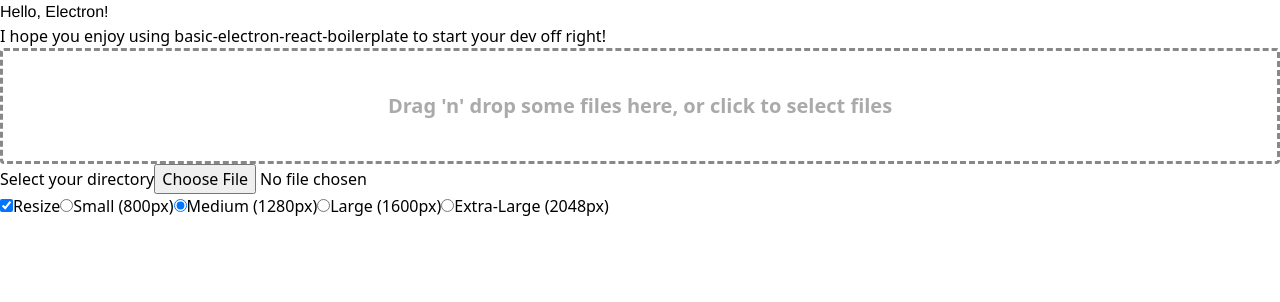
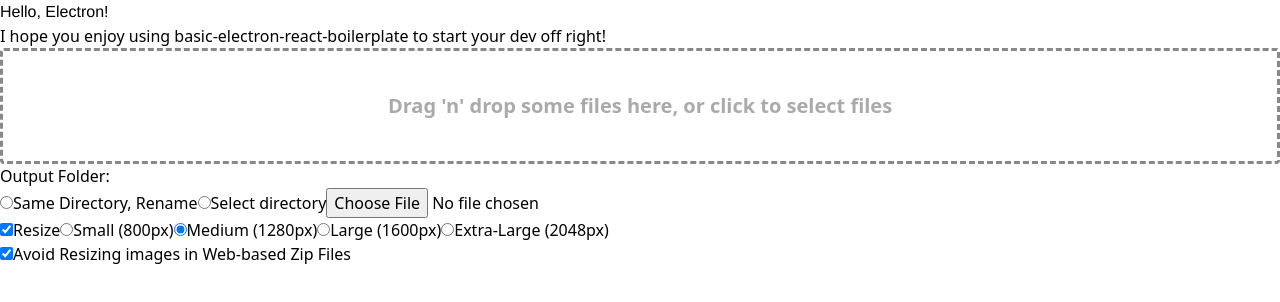
Before and after one commit to ethan-ou/compress-everything, a React app: page / in a window 1280 px wide. Shown: the top 302 px of the page. Built offline with nearby package versions, Linux system fonts and the light colour scheme; the HTML template or start-up script is replaced by a standard one.

Commit message:
added ability to drag and drop folders

```diff
--- a/package.json
+++ b/package.json
@@ -50,6 +50,7 @@
     "fs-extra": "*",
     "handbrake-js": "*",
     "html-minifier": "*",
+    "html5-file-selector": "^2.1.0",
     "imagemin": "*",
     "imagemin-gifsicle": "*",
     "imagemin-mozjpeg": "*",
--- a/src/components/DragAndDrop.js
+++ b/src/components/DragAndDrop.js
@@ -2,13 +2,17 @@
 import Dropzone from 'react-dropzone'
 import { ipcRenderer } from 'electron';
 import { acceptedTypesArray } from '../constants/types';
+import { getDroppedOrSelectedFiles } from 'html5-file-selector';
 
 export default class DragAndDrop extends React.Component {
     constructor(props){
         super(props);
         this.state = {
             files: [],
+            output: "",
+            outputPath: "",
             resize: true,
+            avoidResizeZip: true,
             resolution: "1"
         }
     }
@@ -45,7 +49,16 @@
 
         return(
             <div>
-                <Dropzone onDrop={this.onDrop} accept={acceptedTypesArray} multiple >
+                <Dropzone
+                    onDrop={this.onDrop}
+                    accept={acceptedTypesArray}
+                    getDataTransferItems={evt =>
+                    getDroppedOrSelectedFiles(evt).then(list =>
+                            list.map(({ fileObject, ...rest }) => fileObject)
+                        )
+                    }
+                    multiple
+                >
                 {({getRootProps, getInputProps}) => (
                     <section>
                     <div {...getRootProps({className: 'dropzone'})}>
@@ -53,31 +66,44 @@
                         <p>Drag 'n' drop some files here, or click to select files</p>
                     </div>
                     <div>
-                        <label>Select your directory
-                            <input type="file" webkitdirectory="true"/>
-                        </label>
+
                     </div>
                     </section>
                     )}
                 </Dropzone>
                 <div>
+                    <h2>Output Folder:</h2>
+                    <input type="radio" id="output1" name="output" onChange={this.handleInputChange} checked={this.state.output === "0"} value="0" />
+                    <label htmlFor="output1">Same Directory, Rename</label>
+                    <input type="radio" id="output2" name="output" onChange={this.handleInputChange} checked={this.state.output === "0"} value="0" />
+                    <label htmlFor="output2">Select directory
+                        <input type="file" webkitdirectory="true" name="outputPath" onChange={this.handleInputChange}/>
+                    </label>
+                </div>
+
+                <div>
                     <input type="checkbox" id="resizeSwitch" name="resize" onChange={this.handleInputChange} checked={this.state.resize} />
                     <label htmlFor="resizeSwitch">Resize</label>
 
-                    <input type="radio" id="contactChoice1" name="resolution" onChange={this.handleInputChange} checked={this.state.resolution === "0"} disabled={!this.state.resize} value="0" />
-                    <label htmlFor="contactChoice1">Small (800px)</label>
+                    <input type="radio" id="resize1" name="resolution" onChange={this.handleInputChange} checked={this.state.resolution === "0"} disabled={!this.state.resize} value="0" />
+                    <label htmlFor="resize1">Small (800px)</label>
 
-                    <input type="radio" id="contactChoice2" name="resolution" onChange={this.handleInputChange} checked={this.state.resolution === "1"} disabled={!this.state.resize} value="1" />
-                    <label htmlFor="contactChoice2">Medium (1280px)</label>
+                    <input type="radio" id="resize2" name="resolution" onChange={this.handleInputChange} checked={this.state.resolution === "1"} disabled={!this.state.resize} value="1" />
+                    <label htmlFor="resize2">Medium (1280px)</label>
 
-                    <input type="radio" id="contactChoice3" name="resolution" onChange={this.handleInputChange} checked={this.state.resolution === "2"} disabled={!this.state.resize} value="2" />
-                    <label htmlFor="contactChoice3">Large (1600px)</label>
+                    <input type="radio" id="resize3" name="resolution" onChange={this.handleInputChange} checked={this.state.resolution === "2"} disabled={!this.state.resize} value="2" />
+                    <label htmlFor="resize3">Large (1600px)</label>
 
-                    <input type="radio" id="contactChoice4" name="resolution" onChange={this.handleInputChange} checked={this.state.resolution === "3"} disabled={!this.state.resize} value="3" />
-                    <label htmlFor="contactChoice4">Extra-Large (2048px)</label>
+                    <input type="radio" id="resize4" name="resolution" onChange={this.handleInputChange} checked={this.state.resolution === "3"} disabled={!this.state.resize} value="3" />
+                    <label htmlFor="resize4">Extra-Large (2048px)</label>
 
-                    {/* <input type="radio" id="contactChoice5" name="resolution" onChange={this.handleInputChange} checked={this.state.resolution === "4"} disabled={!this.state.resize} value="4" />
-                    <label htmlFor="contactChoice6">Custom</label> */}
+                    {/* <input type="radio" id="resize5" name="resolution" onChange={this.handleInputChange} checked={this.state.resolution === "4"} disabled={!this.state.resize} value="4" />
+                    <label htmlFor="resize6">Custom</label> */}
+                </div>
+
+                <div>
+                    <input type="checkbox" id="avoidResizeZip" name="avoidResizeZip" onChange={this.handleInputChange} checked={this.state.avoidResizeZip} />
+                    <label htmlFor="avoidResizeZip">Avoid Resizing images in Web-based Zip Files</label>
                 </div>
 
                 {this.state.files.length > 0 &&
--- a/src/main/index.js
+++ b/src/main/index.js
@@ -15,6 +15,7 @@
 
 
 const asyncQueue = new PQueue({concurrency: 3});
+const asyncQueueZip = new PQueue({concurrency: 3});
 const queue = new PQueue({concurrency: 1});
 
 export async function addToQueue(event, state) {
@@ -37,8 +38,10 @@
         await queueFileType(sortedFiles.image, asyncQueue, compressImages, options),
         await queueFileType(sortedFiles.text, asyncQueue, compressText, options),
         await queueFileType(sortedFiles.video, queue, compressVideos, options),
-        await queueFileType(sortedFiles.zip, queue, compressZip, options),
-    ])
+        await queueFileType(sortedFiles.zip, asyncQueueZip, compressZip, options),
+    ]).then((values) => {
+        console.log(values);
+    })
     console.log(`Queue size: ${asyncQueue.size}`);
     console.log(`Queue size: ${queue.size}`);
 
```
Also changed, not shown: 2 other files (tests, documents, lock files or other folders).
